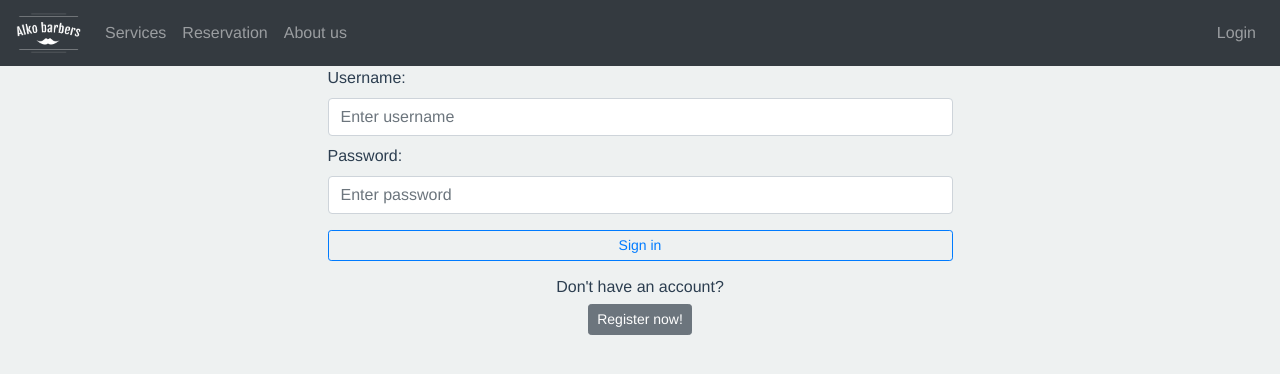
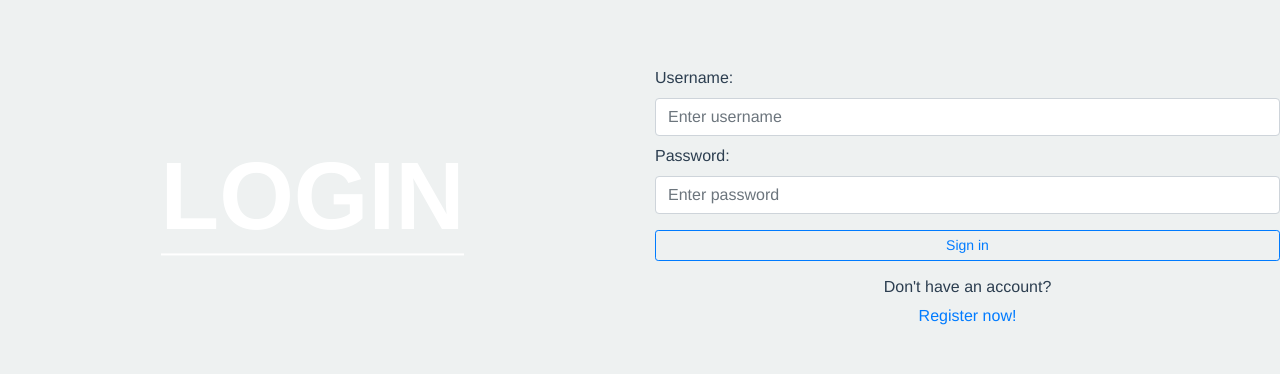
Before and after one commit to andpaj/Barbershop-front-end, a Vue app: page /login in a window 1280 px wide. Shown: the top 374 px of the page. Built offline with nearby package versions, Linux system fonts and the light colour scheme; what v-calendar would draw is missing.

Commit message:
resolve conflicts

```diff
--- a/src/App.vue
+++ b/src/App.vue
@@ -1,12 +1,11 @@
 <template>
   <div id="app">
-    <div id="nav">
-      <the-navigation/>
+    <div id="nav" >
+      <the-navigation v-if="this.$route.path !== '/login' && this.$route.path !== '/registration' "/>
     </div>
     <div class="row justify-content-center main-container">
       <div class="col-12">
-        <login-modal title="User Modal" text="Testing Bootstrap Modal" />
-        <router-view/>
+        <router-view :key="$route.fullPath"/>
       </div>
     </div>
   </div>
@@ -14,12 +13,10 @@
 
 <script>
 import TheNavigation from './components/TheNavigation'
-import LoginModal from "./components/LoginModal.vue";
 export default {
   name: 'App',
   components: {
     'the-navigation': TheNavigation,
-    'login-modal': LoginModal
   },
   computed: {
     currentUser() {
@@ -92,6 +89,20 @@ export default {
     background-repeat: no-repeat;
     background-size: cover;
     background-position: center;
+  }
+
+  .bg-img-container {
+    width: 100%;
+    height: 40vh;
+  }
+
+  .bg-img {
+    width: inherit;
+    height: 100%;
+    background-repeat: no-repeat;
+    background-size: cover;
+    background-position: center;
+
   }
 
   .bg-header-container {
--- a/src/components/About.vue
+++ b/src/components/About.vue
@@ -93,11 +93,6 @@ export default {
       padding-bottom: 80px;
     }
 
-  .bg-img {
-    background-image: linear-gradient(to bottom, rgba(45, 45, 49, 0.52), rgba(24, 23, 24, 0.73)),
-      url('../assets/background/bg-1.jpg');
-  }
-
   .about {
     padding-top: 40px;
     text-align: left;
--- a/src/components/Home.vue
+++ b/src/components/Home.vue
@@ -52,7 +52,10 @@
             return {
 
             }
-        }
+        },
+        mounted() {
+            this.$store.state.isLogin = false
+        },
     }
 </script>
 
--- a/src/components/Login.vue
+++ b/src/components/Login.vue
@@ -1,6 +1,16 @@
 <template>
     <b-row class="justify-content-md-center">
-        <b-col cols="12" md="6" class="">
+        <b-col cols="6" md="6" class="">
+            <div class="bg-login-img-container">
+            <div class="bg-login-img">
+              <div class="bg-header-container">
+                <h1>Login</h1>
+              </div>
+            </div>
+          </div>
+        </b-col>
+        <b-col cols="6" md="6" class="">
+
             <b-form class="form__signin sign-in__transaction"
                     @submit.prevent="handleLogin">
                 <b-form-group label="Username:"
@@ -38,7 +48,7 @@
             </b-form>
             <div class="link-container">
                 <h6>Don't have an account?</h6>
-                <b-button size="sm" :to="{ name: 'Register' }">Register now!</b-button>
+                <b-link size="sm" :to="{ name: 'register' }">Register now!</b-link>
             </div>
         </b-col>
     </b-row>
--- a/src/components/Register.vue
+++ b/src/components/Register.vue
@@ -69,7 +69,7 @@
                 </b-form-group>
             </b-form>
             <div class="link-container">
-                <b-button class="button-signin" variant="primary" :to="{ name: 'Login' }" size="sm"> Back to Login</b-button>
+                <b-button class="button-signin" variant="primary" :to="{ name: 'login' }" size="sm"> Back to Login</b-button>
             </div>
         </b-col>
     </b-row>
--- a/src/components/TheNavigation.vue
+++ b/src/components/TheNavigation.vue
@@ -16,7 +16,7 @@
                 <!-- Right aligned nav items -->
                 <b-navbar-nav class="ml-auto">
                     <b-navbar-nav>
-                        <b-nav-item v-if="!isActive" v-b-modal.loginModal>Login</b-nav-item>
+                        <b-nav-item :to="{ name: 'login' }" v-if="!isActive" v-b-modal.loginModal>Login</b-nav-item>
                     </b-navbar-nav>
                     <b-nav-item-dropdown right v-if="isActive">
                         <!-- Using 'button-content' slot -->
--- a/src/main.js
+++ b/src/main.js
@@ -10,6 +10,7 @@ import VCalendar from 'v-calendar';
 import Vuex from 'vuex';
 import Vuelidate from 'vuelidate'
 import store from './store'
+
 
 Vue.use(Vuex);
 
--- a/src/router/index.js
+++ b/src/router/index.js
@@ -71,7 +71,7 @@ export const router = new Router({
     {
       path: '/registration',
       component: Register,
-      name: 'Register',
+      name: 'register',
       meta: {
         auth: true
       }
```
Also changed, not shown: src/assets/background/haircut.jpeg (deleted), src/assets/background/shave.jpg (deleted), src/store/index.js (line endings or trailing spaces).
